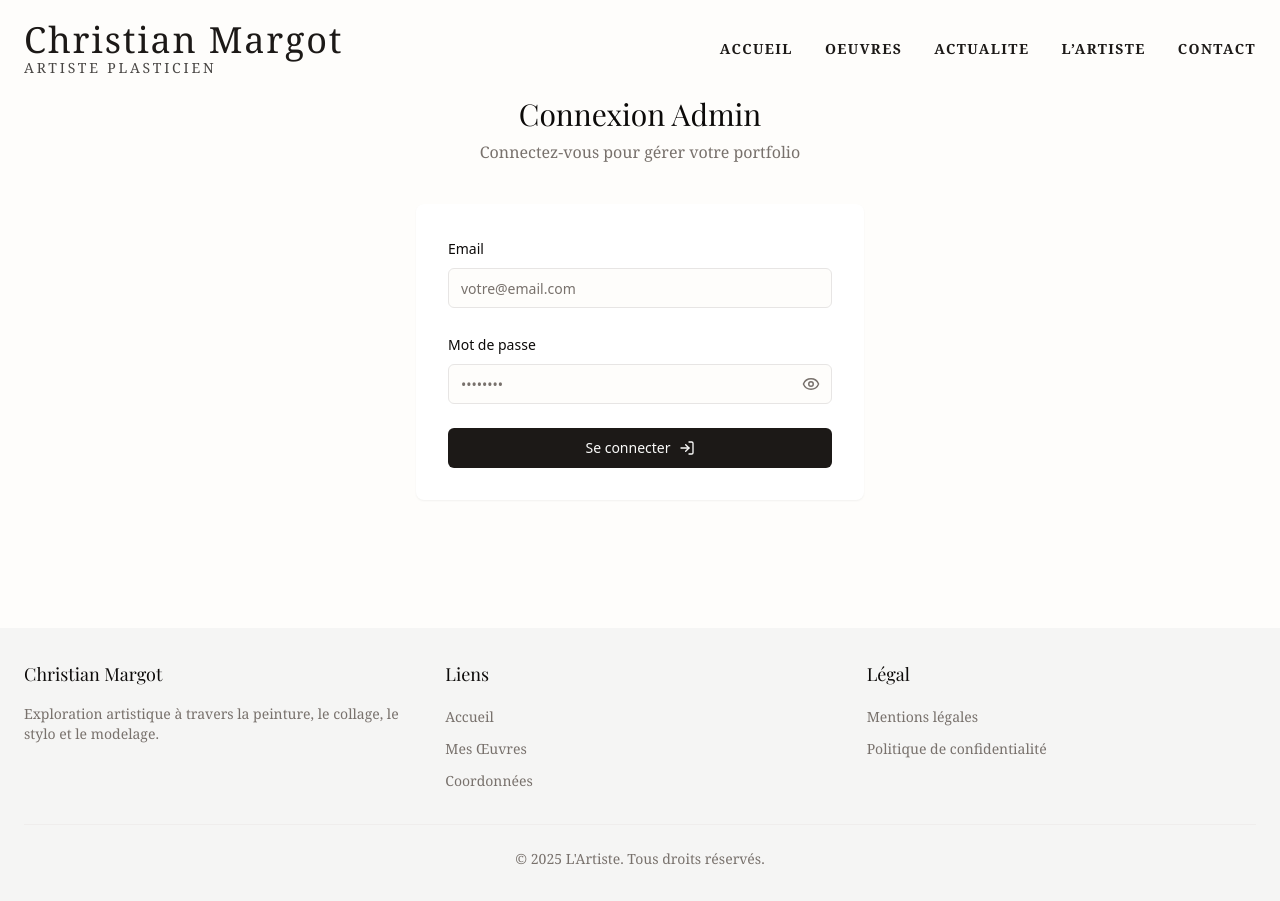
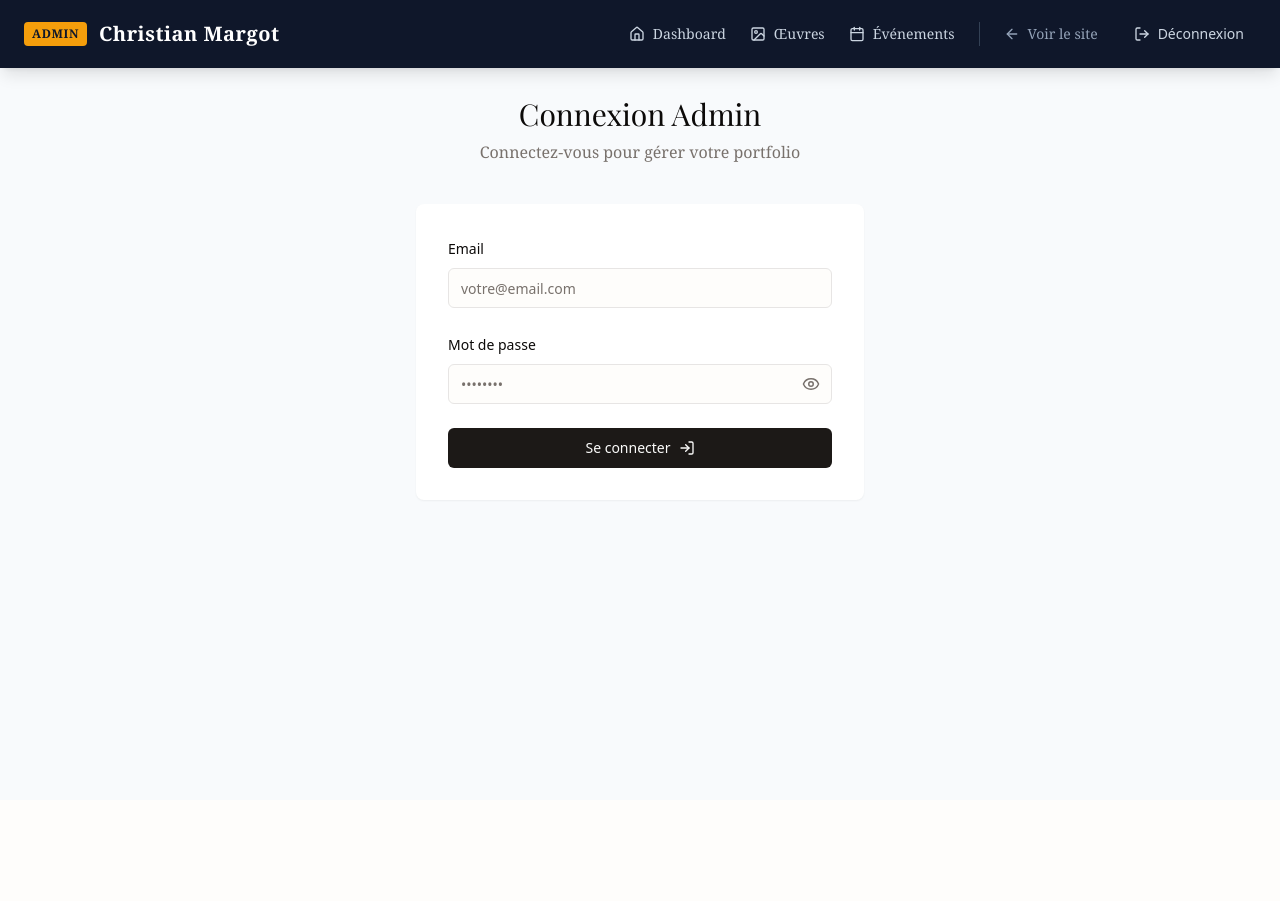
Before and after one commit to ThomasBiget/christian-margot, a Next.js app: page /admin/login in a window 1280 px wide. After the commit the page ends 800 px from the top, so only its background shows below. Built offline with nearby package versions, Linux system fonts and the light colour scheme; a web font is replaced by a local one.

Commit message:
fix: layout admin

```diff
--- /dev/null
+++ b/src/app/admin/layout.tsx
@@ -0,0 +1,14 @@
+import AdminHeader from "@/components/admin/admin-header";
+
+export default function AdminLayout({
+  children,
+}: {
+  children: React.ReactNode;
+}) {
+  return (
+    <>
+      <AdminHeader />
+      <div className="min-h-screen bg-slate-50">{children}</div>
+    </>
+  );
+}
--- /dev/null
+++ b/src/components/admin/admin-header.tsx
@@ -0,0 +1,147 @@
+"use client";
+
+import Link from "next/link";
+import { usePathname } from "next/navigation";
+import { useState } from "react";
+import { signOut } from "next-auth/react";
+import { LogOut, Menu, X, Home, Calendar, Image, ArrowLeft } from "lucide-react";
+import { Button } from "@/components/ui/button";
+import { cn } from "@/lib/utils";
+import { toast } from "sonner";
+
+const adminNavigation = [
+  { name: "Dashboard", href: "/admin", icon: Home },
+  { name: "Œuvres", href: "/admin", icon: Image },
+  { name: "Événements", href: "/admin/evenements", icon: Calendar },
+];
+
+export default function AdminHeader() {
+  const [isOpen, setIsOpen] = useState(false);
+  const pathname = usePathname();
+
+  const handleSignOut = async () => {
+    await signOut({ redirect: true, callbackUrl: "/" });
+    toast.success("Déconnexion réussie");
+  };
+
+  return (
+    <header className="fixed top-0 left-0 right-0 z-50 bg-slate-900 text-white shadow-lg">
+      <div className="max-w-7xl mx-auto px-6">
+        <div className="flex items-center justify-between py-4">
+          {/* Logo / Titre Admin */}
+          <div className="flex items-center gap-4">
+            <Link href="/admin" className="group flex items-center gap-3">
+              <div className="bg-amber-500 text-slate-900 px-2 py-1 rounded text-xs font-bold uppercase tracking-wider">
+                Admin
+              </div>
+              <span className="text-xl font-semibold tracking-wide">
+                Christian Margot
+              </span>
+            </Link>
+          </div>
+
+          {/* Desktop Navigation */}
+          <nav className="hidden md:flex items-center space-x-6">
+            {adminNavigation.map((item) => {
+              const Icon = item.icon;
+              const isActive = pathname === item.href ||
+                (item.href !== "/admin" && pathname.startsWith(item.href));
+
+              return (
+                <Link
+                  key={item.name}
+                  href={item.href}
+                  className={cn(
+                    "flex items-center gap-2 text-sm font-medium transition-colors hover:text-amber-400",
+                    isActive ? "text-amber-400" : "text-slate-300"
+                  )}
+                >
+                  <Icon className="h-4 w-4" />
+                  {item.name}
+                </Link>
+              );
+            })}
+
+            <div className="h-6 w-px bg-slate-700" />
+
+            <Link
+              href="/"
+              className="flex items-center gap-2 text-sm text-slate-400 hover:text-white transition-colors"
+            >
+              <ArrowLeft className="h-4 w-4" />
+              Voir le site
+            </Link>
+
+            <Button
+              variant="ghost"
+              size="sm"
+              onClick={handleSignOut}
+              className="text-slate-300 hover:text-white hover:bg-slate-800"
+            >
+              <LogOut className="h-4 w-4 mr-2" />
+              Déconnexion
+            </Button>
+          </nav>
+
+          {/* Mobile menu button */}
+          <button
+            className="md:hidden text-white"
+            onClick={() => setIsOpen(!isOpen)}
+            aria-label="Toggle menu"
+          >
+            {isOpen ? <X className="h-6 w-6" /> : <Menu className="h-6 w-6" />}
+          </button>
+        </div>
+      </div>
+
+      {/* Mobile Navigation */}
+      {isOpen && (
+        <div className="md:hidden bg-slate-800 border-t border-slate-700">
+          <div className="px-4 py-4 space-y-2">
+            {adminNavigation.map((item) => {
+              const Icon = item.icon;
+              const isActive = pathname === item.href ||
+                (item.href !== "/admin" && pathname.startsWith(item.href));
+
+              return (
+                <Link
+                  key={item.name}
+                  href={item.href}
+                  className={cn(
+                    "flex items-center gap-3 px-3 py-2 rounded-md text-sm font-medium transition-colors",
+                    isActive
+                      ? "bg-amber-500/20 text-amber-400"
+                      : "text-slate-300 hover:bg-slate-700"
+                  )}
+                  onClick={() => setIsOpen(false)}
+                >
+                  <Icon className="h-4 w-4" />
+                  {item.name}
+                </Link>
+              );
+            })}
+
+            <div className="border-t border-slate-700 my-2" />
+
+            <Link
+              href="/"
+              className="flex items-center gap-3 px-3 py-2 rounded-md text-sm text-slate-400 hover:bg-slate-700"
+              onClick={() => setIsOpen(false)}
+            >
+              <ArrowLeft className="h-4 w-4" />
+              Voir le site
+            </Link>
+
+            <button
+              onClick={handleSignOut}
+              className="flex items-center gap-3 px-3 py-2 rounded-md text-sm text-slate-400 hover:bg-slate-700 w-full text-left"
+            >
+              <LogOut className="h-4 w-4" />
+              Déconnexion
+            </button>
+          </div>
+        </div>
+      )}
+    </header>
+  );
+}
--- a/src/components/admin/dashboard.tsx
+++ b/src/components/admin/dashboard.tsx
@@ -1,38 +1,19 @@
 "use client";
 
 import { useState } from "react";
-import Link from "next/link";
 import { Tabs, TabsContent, TabsList, TabsTrigger } from "@/components/ui/tabs";
 import { Separator } from "@/components/ui/separator";
-import { signOut } from "next-auth/react";
-import { LogOut } from "lucide-react";
-import { Button } from "@/components/ui/button";
 import ArtworksList from "@/components/admin/artworks-list";
 import NewArtworkForm from "@/components/admin/new-artwork-form";
-import { toast } from "sonner";
 
 export default function AdminDashboard() {
   const [activeTab, setActiveTab] = useState("artworks");
-
-  const handleSignOut = async () => {
-    await signOut({ redirect: true, callbackUrl: "/" });
-    toast.success("Déconnexion réussie");
-  };
 
   return (
     <div className="pt-24 pb-12 px-6">
       <div className="max-w-7xl mx-auto">
         <div className="flex flex-col md:flex-row gap-4 md:gap-0 justify-between items-center mb-8">
-          <h1 className="text-3xl font-playfair">Administration</h1>
-          <div className="flex flex-col gap-4 md:flex-row">
-            <Link href="/admin/evenements">
-              <Button variant="outline">Gérer les évènements</Button>
-            </Link>
-            <Button variant="outline" onClick={handleSignOut}>
-              <LogOut className="mr-2 h-4 w-4" />
-              Déconnexion
-            </Button>
-          </div>
+          <h1 className="text-3xl font-playfair text-slate-900">Gestion des œuvres</h1>
         </div>
 
         <Separator className="my-6" />
--- a/src/components/layout/footer.tsx
+++ b/src/components/layout/footer.tsx
@@ -1,7 +1,17 @@
+"use client";
+
 import Link from "next/link";
+import { usePathname } from "next/navigation";
 
 export default function Footer() {
   const currentYear = new Date().getFullYear();
+  const pathname = usePathname();
+
+  // Ne pas afficher le footer public sur les pages admin
+  const isAdminPage = pathname.startsWith("/admin");
+  if (isAdminPage) {
+    return null;
+  }
 
   return (
     <footer className="bg-secondary py-8 mt-20">
--- a/src/components/layout/header.tsx
+++ b/src/components/layout/header.tsx
@@ -10,7 +10,7 @@ const navigation = [
   { name: "ACCUEIL", href: "/" },
   { name: "OEUVRES", href: "/oeuvres" },
   { name: "ACTUALITE", href: "/evenements" },
-  { name: "L’ARTISTE", href: "/artiste" },
+  { name: "L'ARTISTE", href: "/artiste" },
   { name: "CONTACT", href: "/coordonnees" },
 ];
 
@@ -18,6 +18,12 @@ export default function Header() {
   const [isOpen, setIsOpen] = useState(false);
   const [isScrolled, setIsScrolled] = useState(false);
   const pathname = usePathname();
+
+  // Ne pas afficher le header public sur les pages admin
+  const isAdminPage = pathname.startsWith("/admin");
+  if (isAdminPage) {
+    return null;
+  }
 
   useEffect(() => {
     const handleScroll = () => {
```
